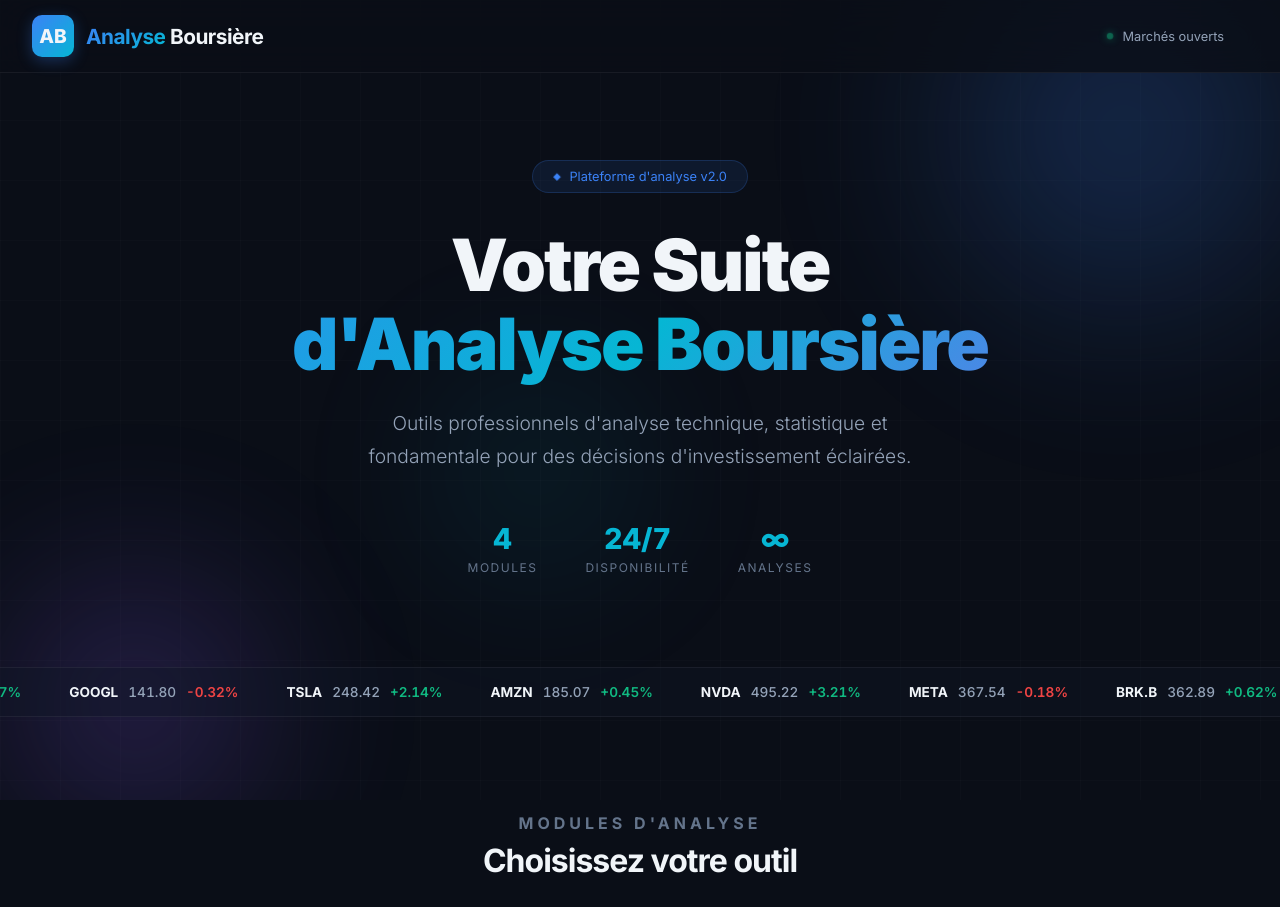
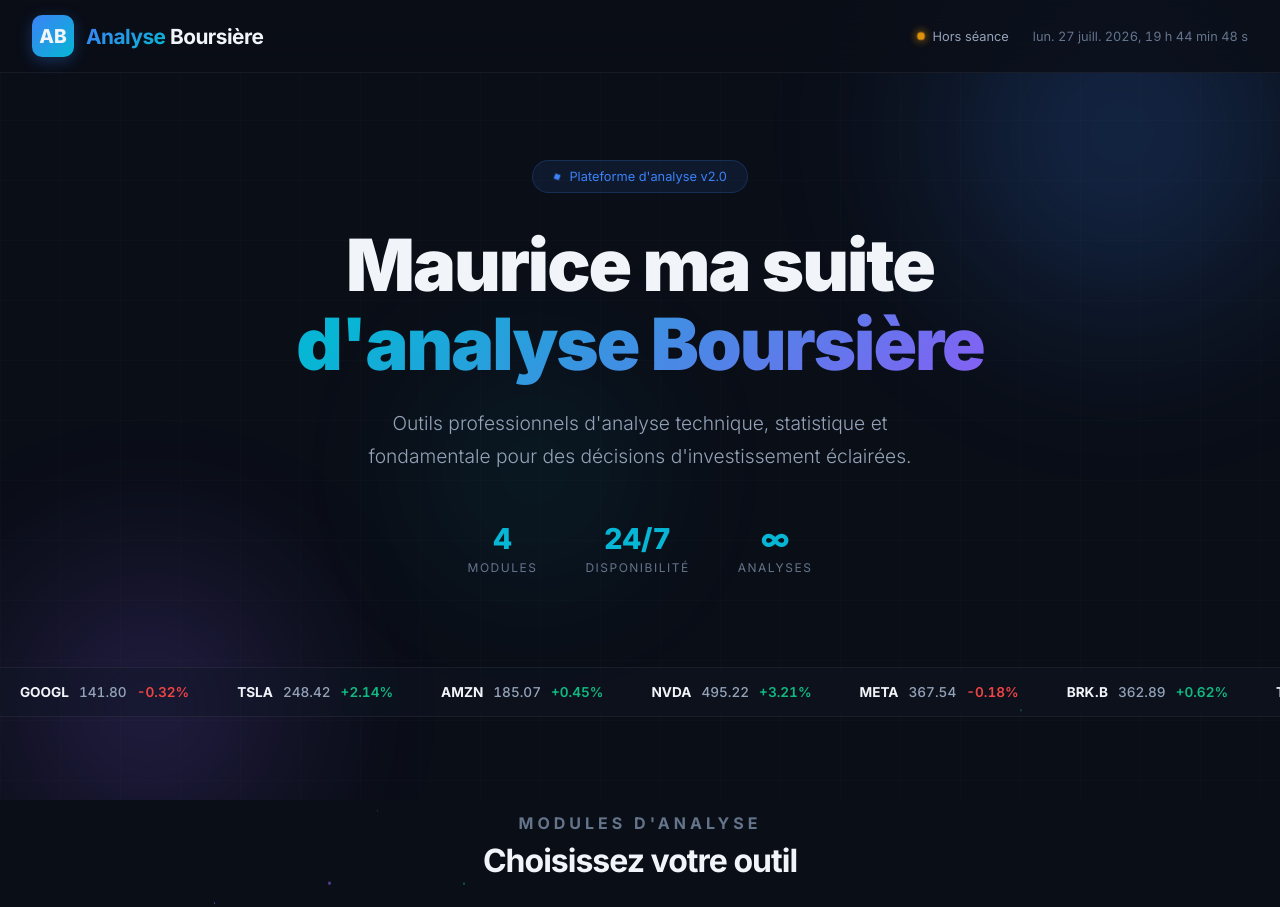
Before and after one commit to MauPag152/analyse-bourse-maurice, a plain HTML site: page index.html in a window 1280 px wide. Shown: the top 907 px of the page. Drawn offline with Linux system fonts and the light colour scheme.

Commit message:
Update index.html

```diff
--- a/index.html
+++ b/index.html
@@ -866,8 +866,8 @@
     <section class="hero">
         <div class="hero-badge">Plateforme d'analyse v2.0</div>
         <h1>
-            Votre Suite<br>
-            <span class="gradient-text">d'Analyse Boursière</span>
+            Maurice ma suite<br>
+            <span class="gradient-text">d'analyse Boursière</span>
         </h1>
         <p class="hero-subtitle">
             Outils professionnels d'analyse technique, statistique et fondamentale
@@ -1201,7 +1201,7 @@
                 dot.style.boxShadow = '0 0 10px #ef4444';
                 statusText.textContent = 'Marchés fermés';
             } else if (isAfterHours) {
-                dot.style.background = var('--accent-orange');
+                dot.style.background = getComputedStyle(document.documentElement).getPropertyValue('--accent-orange');
                 dot.style.boxShadow = '0 0 10px var(--accent-orange)';
                 statusText.textContent = 'Hors séance';
             }
```
